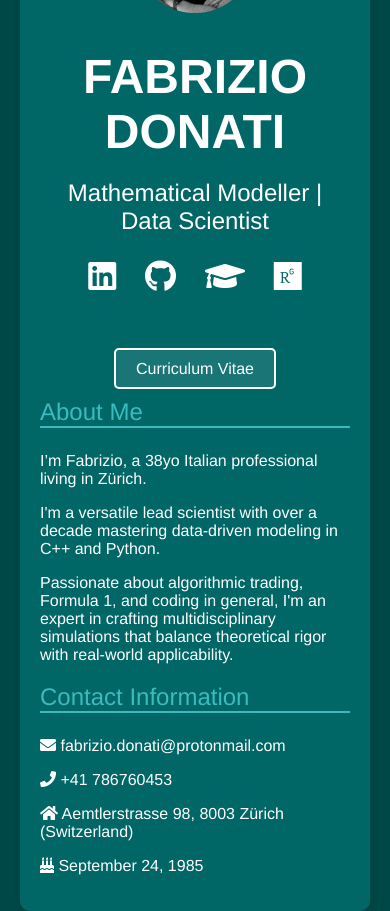
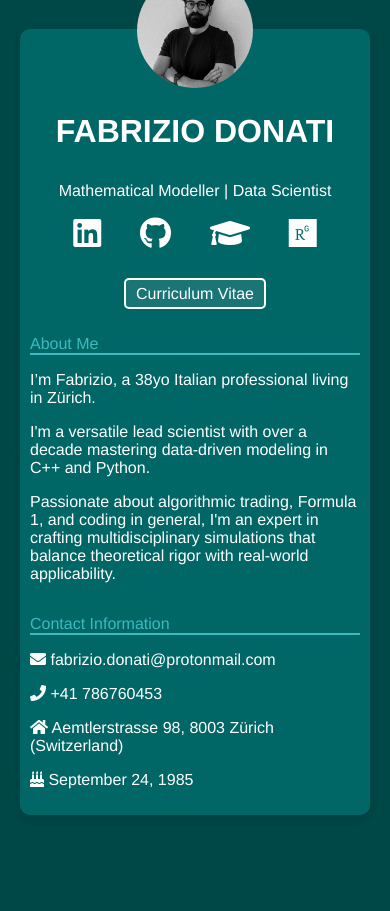
Before and after one commit to fabdonati/fabdonati.github.io, a plain HTML site: page index.html in a window 390 px wide. After the commit the page ends 844 px from the top, so only its background shows below. Drawn offline with Linux system fonts and the light colour scheme.

Commit message:
adaptive fonts and sizes

```diff
--- a/css/style.css
+++ b/css/style.css
@@ -16,22 +16,22 @@ body {
 	background: #006666; /* White background */
 	padding: 20px;
 	border-radius: 10px;
-	box-shadow: 0 4px 8px rgba(0, 0, 0, 0.1); /* Optional: adds shadow for depth */
+	box-shadow: 0 4px 8px rgba(0, 0, 0, 0.1);
 	width: 90%; /* or a fixed width, depending on your design */
-	max-width: 500px; /* Maximum width of the card */
+	max-width: 400px; /* Maximum width of the card */
 	margin: 20px; /* Optional: adds some space around the card */
 }
 
 .profile-pic {
-    width: 150px;
-    height: 150px;
+    width: 35%;
+    height: auto;
     border-radius: 50%;
-    margin-top: -75px; /* Half the height to pull it up */
+    margin-top: -20%; /* Half the height to pull it up */
     border: 1x solid #006666; /* Border color same as body background */
 }
 
 h1 {
-	font-size: 3em;
+	font-size: 2em;
 	margin-bottom: 0.2em;
 	color: #FFF;
 }
@@ -66,13 +66,14 @@ h1 {
 
 
 h2 {
-	font-size: 1.5em;
+	font-size: 1.25em;
 	font-weight: normal;
+	margin-top: 2em;
 	margin-bottom: 1em;
 }
 .social-icons {
 	font-size: 2em;
-	margin-bottom: 2em;
+	margin-bottom: 1em;
 }
 .social-icons a {
 	color: #FFF;
@@ -93,6 +94,7 @@ h2 {
 .btn:hover {
 	background: rgba(255, 255, 255, 0.2);
 }
+
 a {
 	color: #FFF;
 	text-decoration: none;
@@ -102,15 +104,31 @@ a:hover {
 }
 
 
-/* Responsive styling */
-@media (max-width: 600px) {
-    .profile-card {
-        width: 90%;
+/* Responsive styles */
+@media (max-width: 768px) {
+    h1 {
+        font-size: 2em; /* Smaller font size for smaller screens */
     }
 
-    .profile-pic {
-        width: 120px;
-        height: 120px;
-        margin-top: -60px;
+    h2 {
+        font-size: 1em;
+    }
+
+    .social-icons i {
+        font-size: 1em; /* Smaller icons for smaller screens */
     }
 }
+
+@media (max-width: 480px) {
+    .profile-card {
+        padding: 10px; /* Less padding for very small screens */
+    }
+
+    .social-icons i {
+        margin: 0 5px; /* Less space between icons for very small screens */
+    }
+
+    .btn {
+        padding: 5px 10px; /* Smaller buttons for very small screens */
+    }
+}
```
